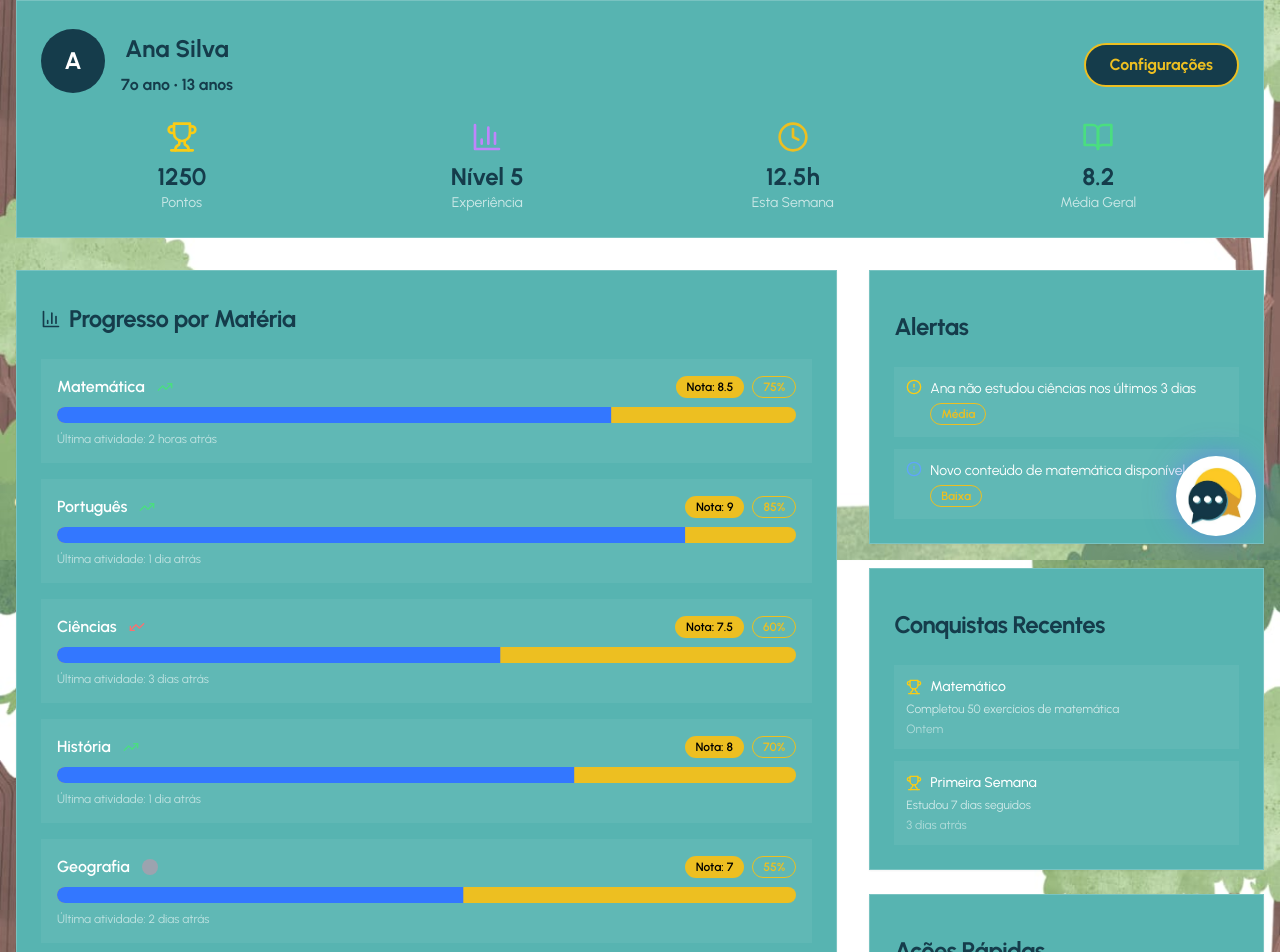
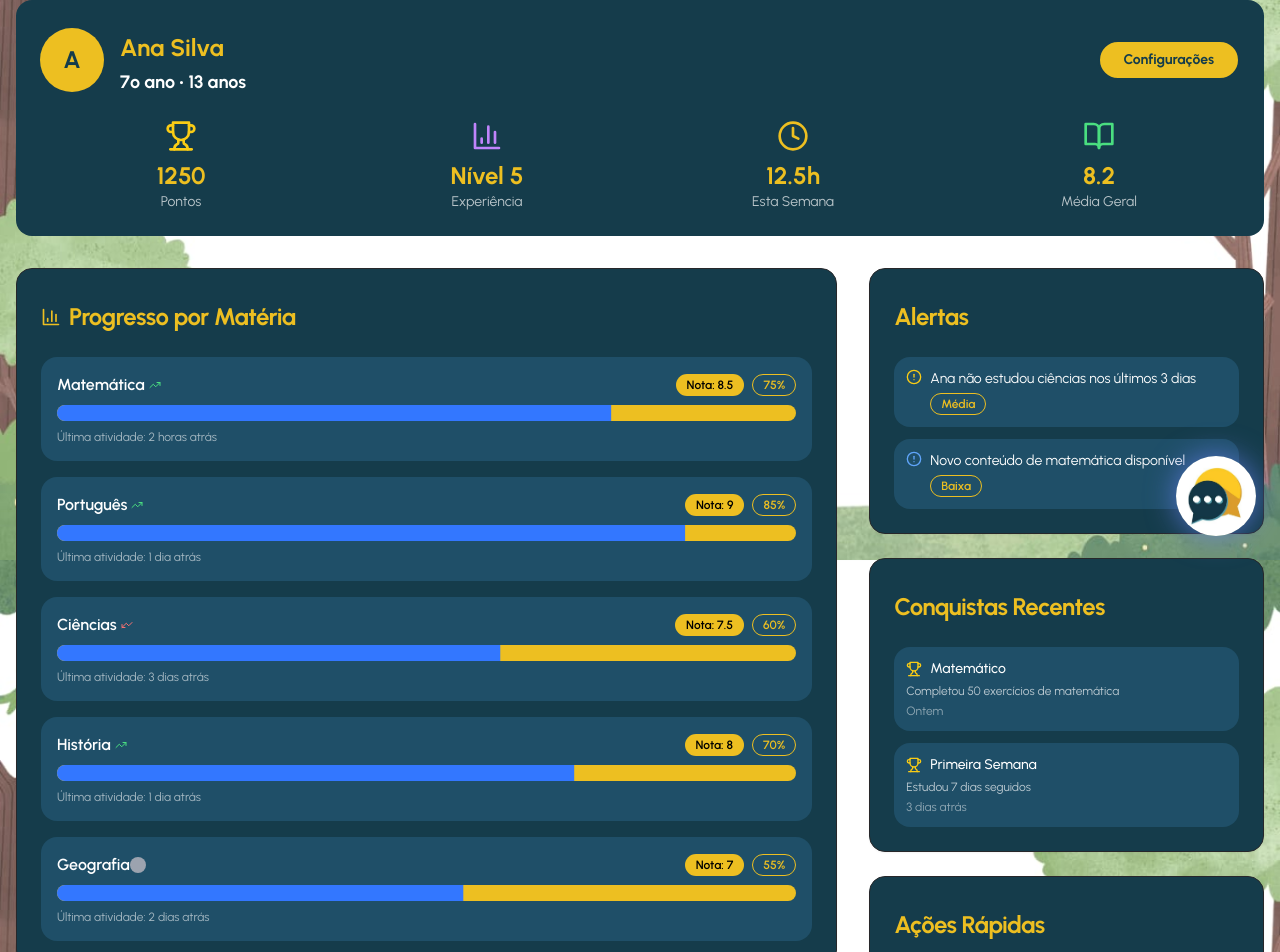
Before and after one commit to marcusmarinhob/MemorIA, a React (Vite) app: page /parents in a window 1280 px wide. Shown: the part 240-1192 px from the top of the page. Built offline with nearby package versions, Linux system fonts and the light colour scheme.

Commit message:
atualização pagina Pais

```diff
--- a/src/pages/ParentsArea.jsx
+++ b/src/pages/ParentsArea.jsx
@@ -149,9 +149,9 @@ const ParentsArea = () => {
   const getTrendIcon = (trend) => {
     switch (trend) {
       case "up":
-        return <TrendingUp className="w-4 h-4 text-green-400" />;
+        return <TrendingUp className="pl-1 w-4 h-4 text-green-400" />;
       case "down":
-        return <TrendingUp className="w-4 h-4 text-red-400 rotate-180" />;
+        return <TrendingUp className="pr-1 w-4 h-4 text-red-400 rotate-180" />;
       default:
         return <div className="w-4 h-4 bg-gray-400 rounded-full" />;
     }
@@ -216,31 +216,25 @@ const ParentsArea = () => {
               </p>
             </motion.div>
 
+            {/* Card principal */}
             <motion.div
               initial={{ opacity: 0, y: 20 }}
               animate={{ opacity: 1, y: 0 }}
               transition={{ delay: 0.2 }}
-              className="glass-effect rounded-lg p-6 mb-8"
-              style={{ backgroundColor: "#57b4b1" }}
+              className="rounded-2xl p-6 mb-8 bg-[#153c4b]"
             >
               <div className="flex items-center justify-between mb-6">
                 <div className="flex items-center space-x-4">
-                  <div className="w-16 h-16 bg-[#153c4b] rounded-full flex items-center justify-center">
-                    <span className="text-2xl font-bold text-white">
+                  <div className="w-16 h-16 bg-[#edbf21] rounded-full flex items-center justify-center">
+                    <span className="text-2xl font-bold text-[#153c4b]">
                       {child.name.charAt(0)}
                     </span>
                   </div>
                   <div>
-                    <h2
-                      className="text-2xl text-center font-bold mt-2"
-                      style={{ color: "#153c4b" }}
-                    >
+                    <h2 className="text-2xl font-bold mt-2 text-[#edbf21]">
                       {child.name}
                     </h2>
-                    <p
-                      className="text-1xl text-center font-bold mt-2"
-                      style={{ color: "#153c4b" }}
-                    >
+                    <p className="text-lg font-bold mt-1 text-white">
                       {child.grade} • {child.age} anos
                     </p>
                   </div>
@@ -250,68 +244,42 @@ const ParentsArea = () => {
                     toast({
                       title: "Configurações",
                       description:
-                        "🚧 Esta funcionalidade ainda não está implementada—mas não se preocupe! Você pode solicitá-la no seu próximo prompt! 🚀",
+                        "🚧 Esta funcionalidade ainda não está implementada.",
                     })
                   }
-                  Button
                   variant="outline"
                   size="md"
-                  className="
-                      bg-[#153c4b]
-                      border-2 border-[#edbf21]
-                      text-[#edbf21]
-                      text-sm sm:text-base
-                      px-6 py-2
-                      font-bold
-                      rounded-full
-                      flex items-center justify-center
-                      hover:scale-105
-                      transition-transform duration-300
-                      w-auto
-                      mt-2
-                    "
+                  className="bg-[#edbf21] border-2 border-[#153c4b] text-[#153c4b] px-6 py-2 font-bold rounded-full hover:scale-105 transition-transform duration-300"
                 >
                   Configurações
                 </Button>
               </div>
 
-              <div className="grid md:grid-cols-4 gap-6">
-                <div className="text-center">
+              <div className="grid md:grid-cols-4 gap-6 text-center text-white">
+                <div>
                   <Trophy className="w-8 h-8 text-yellow-400 mx-auto mb-2" />
-                  <div
-                    className="text-2xl text-center font-bold mt-2"
-                    style={{ color: "#153c4b" }}
-                  >
+                  <div className="text-2xl font-bold mt-2 text-[#edbf21]">
                     {child.totalPoints}
                   </div>
                   <p className="text-white/70 text-sm">Pontos</p>
                 </div>
-                <div className="text-center">
+                <div>
                   <BarChart3 className="w-8 h-8 text-purple-400 mx-auto mb-2" />
-                  <div
-                    className="text-2xl text-center font-bold mt-2"
-                    style={{ color: "#153c4b" }}
-                  >
+                  <div className="text-2xl font-bold mt-2 text-[#edbf21]">
                     Nível {child.level}
                   </div>
                   <p className="text-white/70 text-sm">Experiência</p>
                 </div>
-                <div className="text-center">
+                <div>
                   <Clock className="w-8 h-8 text-[#edbf21] mx-auto mb-2" />
-                  <div
-                    className="text-2xl text-center font-bold mt-2"
-                    style={{ color: "#153c4b" }}
-                  >
+                  <div className="text-2xl font-bold mt-2 text-[#edbf21]">
                     {child.weeklyHours}h
                   </div>
                   <p className="text-white/70 text-sm">Esta Semana</p>
                 </div>
-                <div className="text-center">
+                <div>
                   <BookOpen className="w-8 h-8 text-green-400 mx-auto mb-2" />
-                  <div
-                    className="text-2xl text-center font-bold mt-2"
-                    style={{ color: "#153c4b" }}
-                  >
+                  <div className="text-2xl font-bold mt-2 text-[#edbf21]">
                     {child.averageGrade}
                   </div>
                   <p className="text-white/70 text-sm">Média Geral</p>
@@ -319,22 +287,18 @@ const ParentsArea = () => {
               </div>
             </motion.div>
 
+            {/* Cards secundários */}
             <div className="grid lg:grid-cols-3 gap-8">
               <div className="lg:col-span-2 space-y-6">
+                {/* Progresso por matéria */}
                 <motion.div
                   initial={{ opacity: 0, y: 20 }}
                   animate={{ opacity: 1, y: 0 }}
                   transition={{ delay: 0.3 }}
                 >
-                  <Card
-                    className="glass-effect"
-                    style={{ backgroundColor: "#57b4b1" }}
-                  >
+                  <Card className="rounded-2xl bg-[#153c4b]">
                     <CardHeader>
-                      <CardTitle
-                        className="text-2xl text-center font-bold mt-2 flex items-center"
-                        style={{ color: "#153c4b" }}
-                      >
+                      <CardTitle className="text-2xl font-bold mt-2 text-[#edbf21] flex items-center">
                         <BarChart3 className="w-5 h-5 mr-2" />
                         Progresso por Matéria
                       </CardTitle>
@@ -344,13 +308,11 @@ const ParentsArea = () => {
                         (subject, index) => (
                           <div
                             key={index}
-                            className="p-4 bg-white/5 rounded-lg"
+                            className="p-4 bg-[#1f4f68] rounded-2xl"
                           >
                             <div className="flex items-center justify-between mb-2">
-                              <div className="flex items-center space-x-3">
-                                <span className="font-semibold text-white">
+                              <div className="flex items-center space-x-3 text-white font-semibold">
                                 {subject.name}
-                                </span>
                                 {getTrendIcon(subject.trend)}
                               </div>
                               <div className="flex items-center space-x-2">
@@ -365,11 +327,8 @@ const ParentsArea = () => {
                                 </Badge>
                               </div>
                             </div>
-                            <Progress
-                              value={subject.progress}
-                              className="mb-2"
-                            />
-                            <p className="text-xs text-white/60">
+                            <Progress value={subject.progress} className="mb-2" />
+                            <p className="text-white/60 text-xs">
                               Última atividade: {subject.lastActivity}
                             </p>
                           </div>
@@ -379,20 +338,15 @@ const ParentsArea = () => {
                   </Card>
                 </motion.div>
 
+                {/* Insights da IA */}
                 <motion.div
                   initial={{ opacity: 0, y: 20 }}
                   animate={{ opacity: 1, y: 0 }}
                   transition={{ delay: 0.4 }}
                 >
-                  <Card
-                    className="glass-effect"
-                    style={{ backgroundColor: "#57b4b1" }}
-                  >
+                  <Card className="rounded-2xl bg-[#153c4b]">
                     <CardHeader>
-                      <CardTitle
-                        className="text-2xl font-bold mt-8"
-                        style={{ color: "#153c4b" }}
-                      >
+                      <CardTitle className="text-2xl font-bold mt-2 text-[#edbf21]">
                         Insights da IA sobre {child.name}
                       </CardTitle>
                     </CardHeader>
@@ -400,14 +354,11 @@ const ParentsArea = () => {
                       {parentData.aiInsights.map((insight, index) => (
                         <div
                           key={index}
-                          className={`p-4 rounded-lg border ${getInsightColor(
+                          className={`p-4 rounded-2xl border ${getInsightColor(
                             insight.type
                           )}`}
                         >
-                          <h4
-                            className="text-1xl font-bold mt-2"
-                            style={{ color: "#153c4b" }}
-                          >
+                          <h4 className="text-lg font-bold text-[#edbf21]">
                             {insight.title}
                           </h4>
                           <p className="text-white/80 text-sm">
@@ -421,36 +372,30 @@ const ParentsArea = () => {
               </div>
 
               <div className="space-y-6">
+                {/* Alertas */}
                 <motion.div
                   initial={{ opacity: 0, x: 20 }}
                   animate={{ opacity: 1, x: 0 }}
                   transition={{ delay: 0.5 }}
                 >
-                  <Card
-                    className="glass-effect"
-                    style={{ backgroundColor: "#57b4b1" }}
-                  >
+                  <Card className="rounded-2xl bg-[#153c4b]">
                     <CardHeader>
-                      <CardTitle
-                        className="text-2xl font-bold mt-4"
-                        style={{ color: "#153c4b" }}
-                      >
+                      <CardTitle className="text-2xl font-bold mt-2 text-[#edbf21]">
                         Alertas
                       </CardTitle>
                     </CardHeader>
                     <CardContent className="space-y-3">
                       {parentData.childProgress.alerts.map((alert, index) => (
-                        <div key={index} className="p-3 bg-white/5 rounded-lg">
-                          <div className="flex items-start space-x-2">
+                        <div
+                          key={index}
+                          className="p-3 bg-[#1f4f68] rounded-2xl flex items-start space-x-2"
+                        >
                           {getAlertIcon(alert.type)}
                           <div className="flex-1">
-                              <p className="text-sm text-white">
-                                {alert.message}
-                              </p>
+                            <p className="text-white text-sm">{alert.message}</p>
                             <Badge className="mt-1 text-xs" variant="outline">
                               {alert.priority}
                             </Badge>
-                            </div>
                           </div>
                         </div>
                       ))}
@@ -458,20 +403,15 @@ const ParentsArea = () => {
                   </Card>
                 </motion.div>
 
+                {/* Conquistas Recentes */}
                 <motion.div
                   initial={{ opacity: 0, x: 20 }}
                   animate={{ opacity: 1, x: 0 }}
                   transition={{ delay: 0.6 }}
                 >
-                  <Card
-                    className="glass-effect"
-                    style={{ backgroundColor: "#57b4b1" }}
-                  >
+                  <Card className="rounded-2xl bg-[#153c4b]">
                     <CardHeader>
-                      <CardTitle
-                        className="text-2xl font-bold mt-4"
-                        style={{ color: "#153c4b" }}
-                      >
+                      <CardTitle className="text-2xl font-bold mt-2 text-[#edbf21]">
                         Conquistas Recentes
                       </CardTitle>
                     </CardHeader>
@@ -480,7 +420,7 @@ const ParentsArea = () => {
                         (achievement, index) => (
                           <div
                             key={index}
-                            className="p-3 bg-white/5 rounded-lg"
+                            className="p-3 bg-[#1f4f68] rounded-2xl"
                           >
                             <div className="flex items-center space-x-2 mb-1">
                               <Trophy className="w-4 h-4 text-yellow-400" />
@@ -491,9 +431,7 @@ const ParentsArea = () => {
                             <p className="text-xs text-white/70 mb-1">
                               {achievement.description}
                             </p>
-                            <p className="text-xs text-white/50">
-                              {achievement.date}
-                            </p>
+                            <p className="text-xs text-white/50">{achievement.date}</p>
                           </div>
                         )
                       )}
@@ -501,20 +439,15 @@ const ParentsArea = () => {
                   </Card>
                 </motion.div>
 
+                {/* Ações Rápidas */}
                 <motion.div
                   initial={{ opacity: 0, x: 20 }}
                   animate={{ opacity: 1, x: 0 }}
                   transition={{ delay: 0.7 }}
                 >
-                  <Card
-                    className="glass-effect"
-                    style={{ backgroundColor: "#57b4b1" }}
-                  >
+                  <Card className="rounded-2xl bg-[#153c4b]">
                     <CardHeader>
-                      <CardTitle
-                        className="text-2xl font-bold mt-4"
-                        style={{ color: "#153c4b" }}
-                      >
+                      <CardTitle className="text-2xl font-bold mt-2 text-[#edbf21]">
                         Ações Rápidas
                       </CardTitle>
                     </CardHeader>
@@ -526,7 +459,7 @@ const ParentsArea = () => {
                           toast({
                             title: "Relatório Semanal",
                             description:
-                              "🚧 Esta funcionalidade ainda não está implementada—mas não se preocupe! Você pode solicitá-la no seu próximo prompt! 🚀",
+                              "🚧 Funcionalidade não implementada.",
                           })
                         }
                       >
@@ -540,7 +473,7 @@ const ParentsArea = () => {
                           toast({
                             title: "Configurar Metas",
                             description:
-                              "🚧 Esta funcionalidade ainda não está implementada—mas não se preocupe! Você pode solicitá-la no seu próximo prompt! 🚀",
+                              "🚧 Funcionalidade não implementada.",
                           })
                         }
                       >
@@ -554,7 +487,7 @@ const ParentsArea = () => {
                           toast({
                             title: "Conversar com Professor",
                             description:
-                              "🚧 Esta funcionalidade ainda não está implementada—mas não se preocupe! Você pode solicitá-la no seu próximo prompt! 🚀",
+                              "🚧 Funcionalidade não implementada.",
                           })
                         }
                       >
```
Lines whose indentation alone changed are shown as unchanged.
